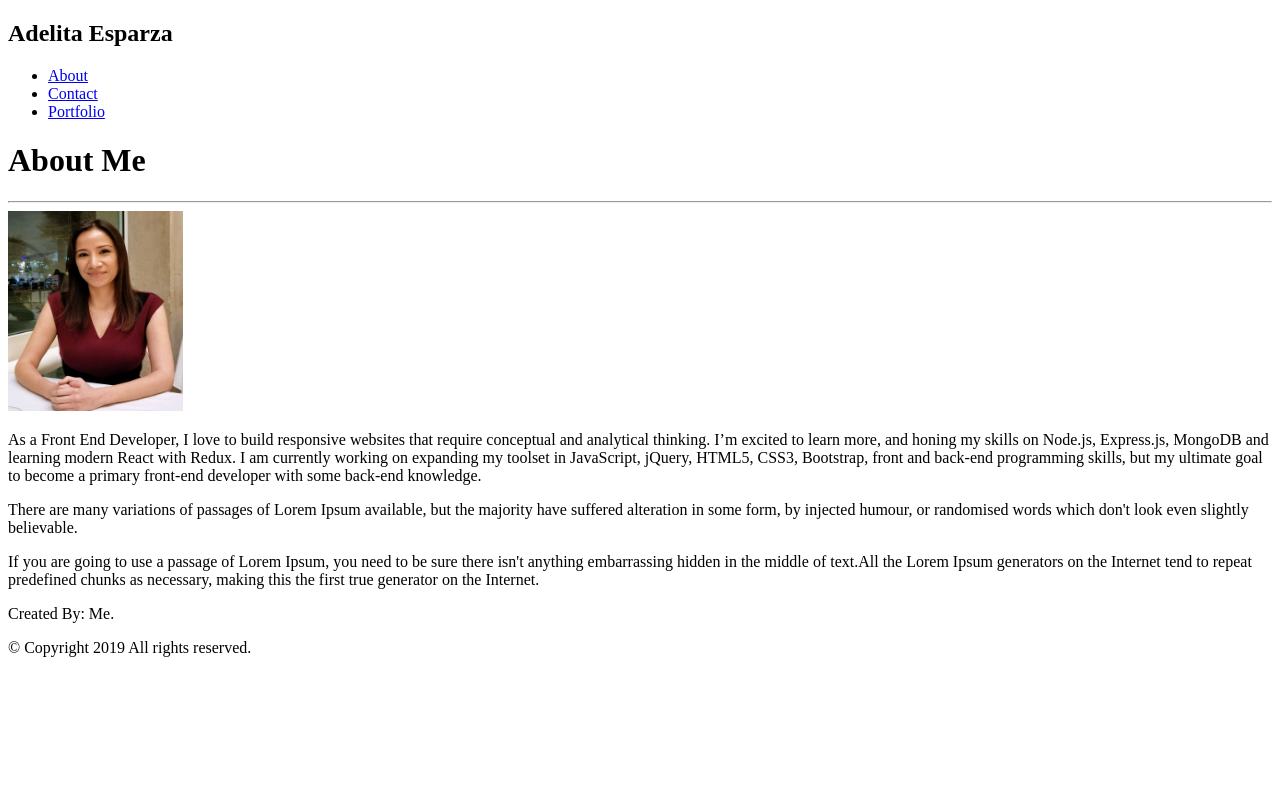
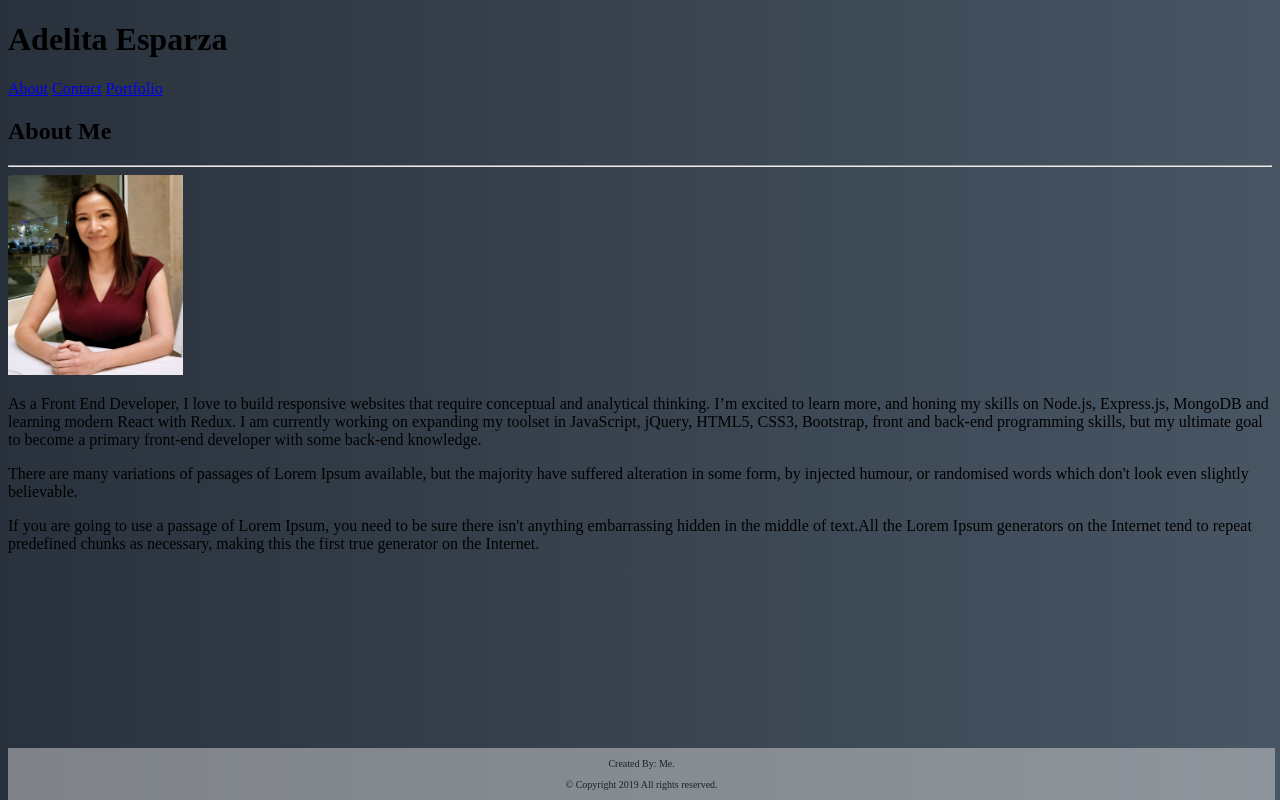
Before and after one commit to adela05/Basic-Portfolio, a plain HTML site: page index.html in a window 1280 px wide. Drawn offline with Linux system fonts and the light colour scheme; files that its build step writes are made by us from their sources.

Commit message:
footer is complete

```diff
--- a/assets/css/style.css
+++ b/assets/css/style.css
@@ -0,0 +1,22 @@
+* {
+	box-sizing: border-box;
+}
+body {
+	background: #485563; /* fallback for old browsers */
+	background: -webkit-linear-gradient(to right, #29323c, #485563); /* Chrome 10-25, Safari 5.1-6 */
+	background: linear-gradient(
+		to right,
+		#29323c,
+		#485563
+	); /* W3C, IE 10+/ Edge, Firefox 16+, Chrome 26+, Opera 12+, Safari 7+ */
+}
+footer {
+	position: fixed;
+	bottom: 0;
+	width: 99%;
+	padding-bottom: 10px;
+	background-color: lightgrey;
+	opacity: 0.5;
+	text-align: center;
+	font-size: 10px;
+}
--- a/index.html
+++ b/index.html
@@ -5,28 +5,36 @@
     <meta name="viewport" content="width=device-width, initial-scale=1.0">
     <meta http-equiv="X-UA-Compatible" content="ie=edge">
     <title>Basic Portfolio</title>
-  <link rel="stylesheet" type="text/css" href="style.css">
+  <link rel="stylesheet" type="text/css" href="assets/css/style.css">
 
 </head>
 <body>
     <header>
-        <nav>
-                <h1>Adelita Esparza</h1>
-                <ul>
-                    <li><a href="#">About</a></li>
-                    <li><a href="contact.html">Contact</a></li>
-                    <li><a href="portfolio.html">Portfolio</a></li>
-                </ul>
-            </nav>
+        <h1>Adelita Esparza</h1>
+        <nav class="item1">
+            <a href="#">About</a>
+            <a href="contact.html">Contact</a>
+            <a href="portfolio.html">Portfolio</a>
+        </nav>
     </header>
-    <h1>About Me</h1><hr>
-    <section>
-        <img src="assets/images/me.jpg" width="175px" height="200px">
+    <!-- <ul class="breadcrumbs">
+                    <li></li>
+                    <li></li>
+                    <li></li>
+                </ul>  -->
+
+
+
+
+
+
+            <h2>About Me</h2><hr>
+        <img src="assets/images/me.jpg" width="175" height="200" alt="Full Stack Developer">
         <p>As a Front End Developer, I love to build responsive websites that require conceptual and analytical thinking. I’m excited to learn more, and honing my skills on Node.js, Express.js, MongoDB and learning modern React with Redux.
         I am currently working on expanding my toolset in JavaScript, jQuery, HTML5, CSS3, Bootstrap, front and back-end programming skills, but my ultimate goal to become a primary front-end developer with some back-end knowledge.</p>
         <p>There are many variations of passages of Lorem Ipsum available, but the majority have suffered alteration in some form, by injected humour, or randomised words which don't look even slightly believable. </p>
         <p>If you are going to use a passage of Lorem Ipsum, you need to be sure there isn't anything embarrassing hidden in the middle of text.All the Lorem Ipsum generators on the Internet tend to repeat predefined chunks as necessary, making this the first true generator on the Internet.</p>
-    </section>
+
 
     <footer>
         <p>Created By: Me.</p>
```
Also changed, not shown: assets/images/flowertrail_@2X.png (added).
